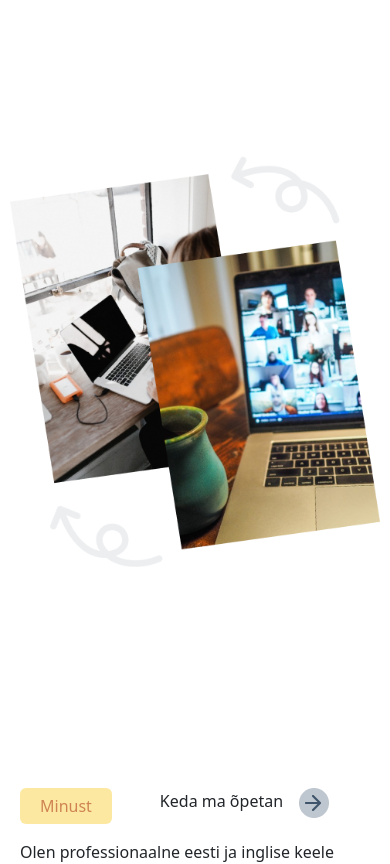
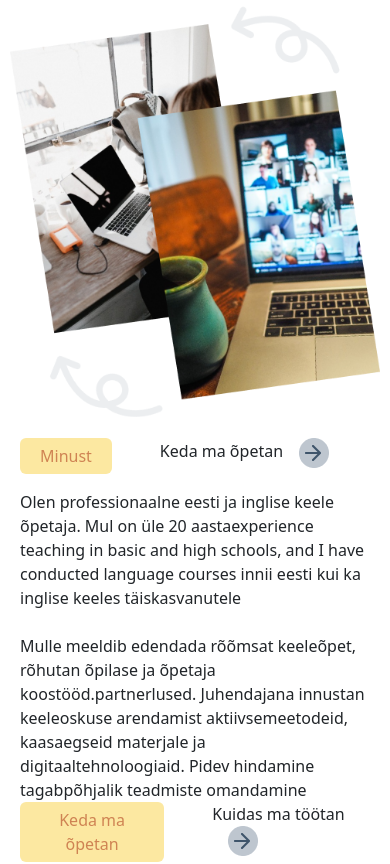
Before and after one commit to doyenify/mytutor, a React (Create React App) app: page / in a window 390 px wide. Shown: the part 900-1764 px from the top of the page. Built offline with nearby package versions, Linux system fonts and the light colour scheme.

Commit message:
responsiveness

```diff
--- a/src/components/Home/Home.tsx
+++ b/src/components/Home/Home.tsx
@@ -51,7 +51,7 @@ const Home = () => {
                  </div>
                  </Col>
                  <Col className='hero-img hero-col-2 col-12 col-sm-6 mt-md-5 d-flex justify-content-end'>
-                 <div><img className='hero-img pt-md-5 me-md-5' src={tutorone} style={{}} alt="Tutor"/></div>
+                 <div><img className='hero-img pt-md-5 me-md-5' src={tutorone} alt="Tutor"/></div>
                  </Col>
              </Row>
         </div>
@@ -69,8 +69,8 @@ const Home = () => {
                     </div>
                     <div className='mt-3'>
                        {t('I am a professional teacher of Estonian and English language. I have over 20 years of')}
-                       {t('experience teaching in basic and high schools, and I have conducted language courses in')}
-                       {t('both Estonian and English for adult')}
+                        {t('experience teaching in basic and high schools, and I have conducted language courses in')}
+                         {t('both Estonian and English for adult')}
                         <br />
                         <br />
                         {t('I love promoting joyful language learning, I emphasize collaborative student-teacher')}
--- a/src/components/Home/home.css
+++ b/src/components/Home/home.css
@@ -35,13 +35,13 @@
     }
 
     .aboutimg{
-
+        margin-top: -300px;
         width: auto;
         height:200px;
     }
 
     .about-content{
-
+        margin-top: -350px;
         margin-left: 20px;
         margin-right: 20px;
     }
@@ -49,7 +49,7 @@
     .work-content{
         margin-left: 20px;
         margin-right: 20px;
-        margin-top: -100px;
+        margin-top: -400px;
     }
 
     .workimg{
```
